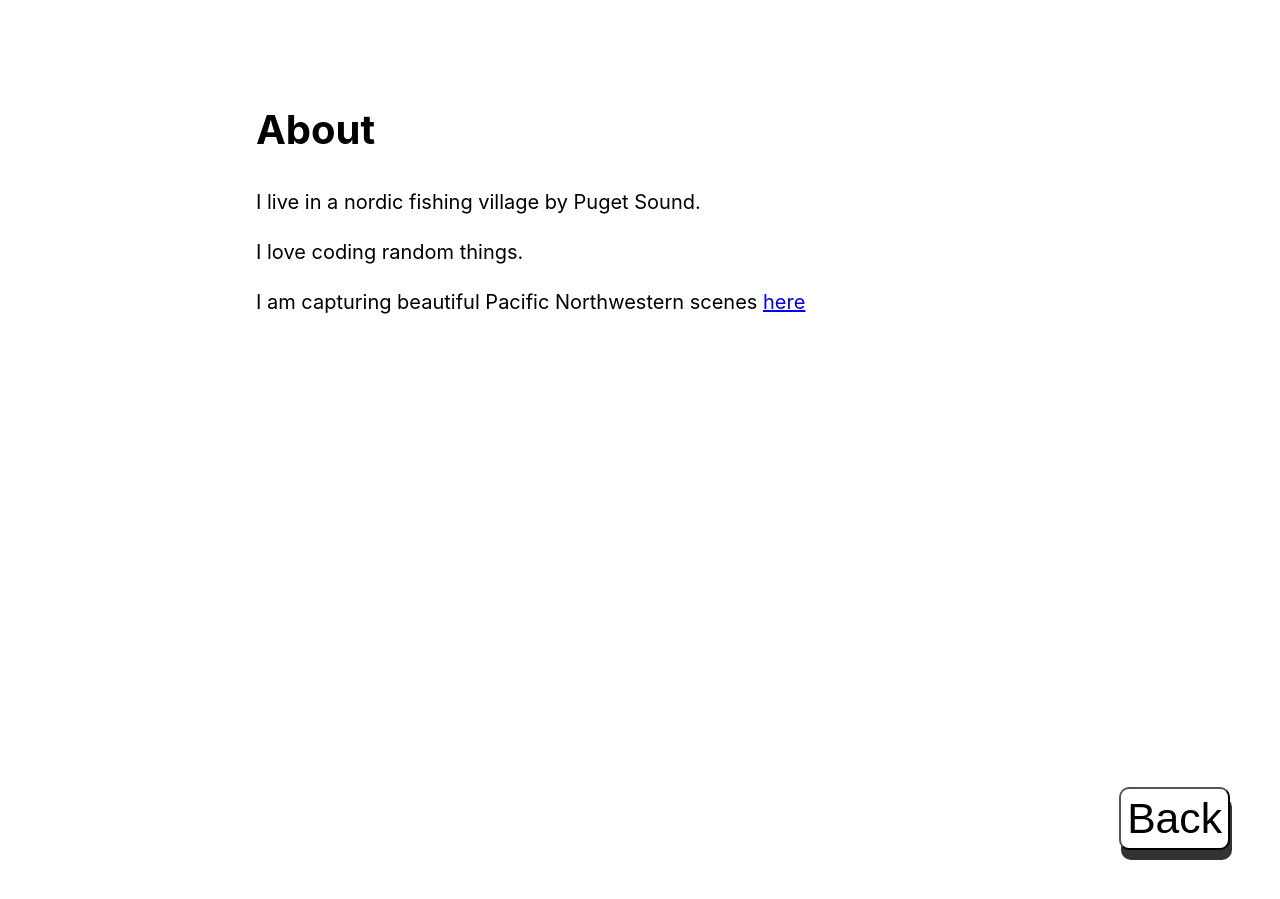
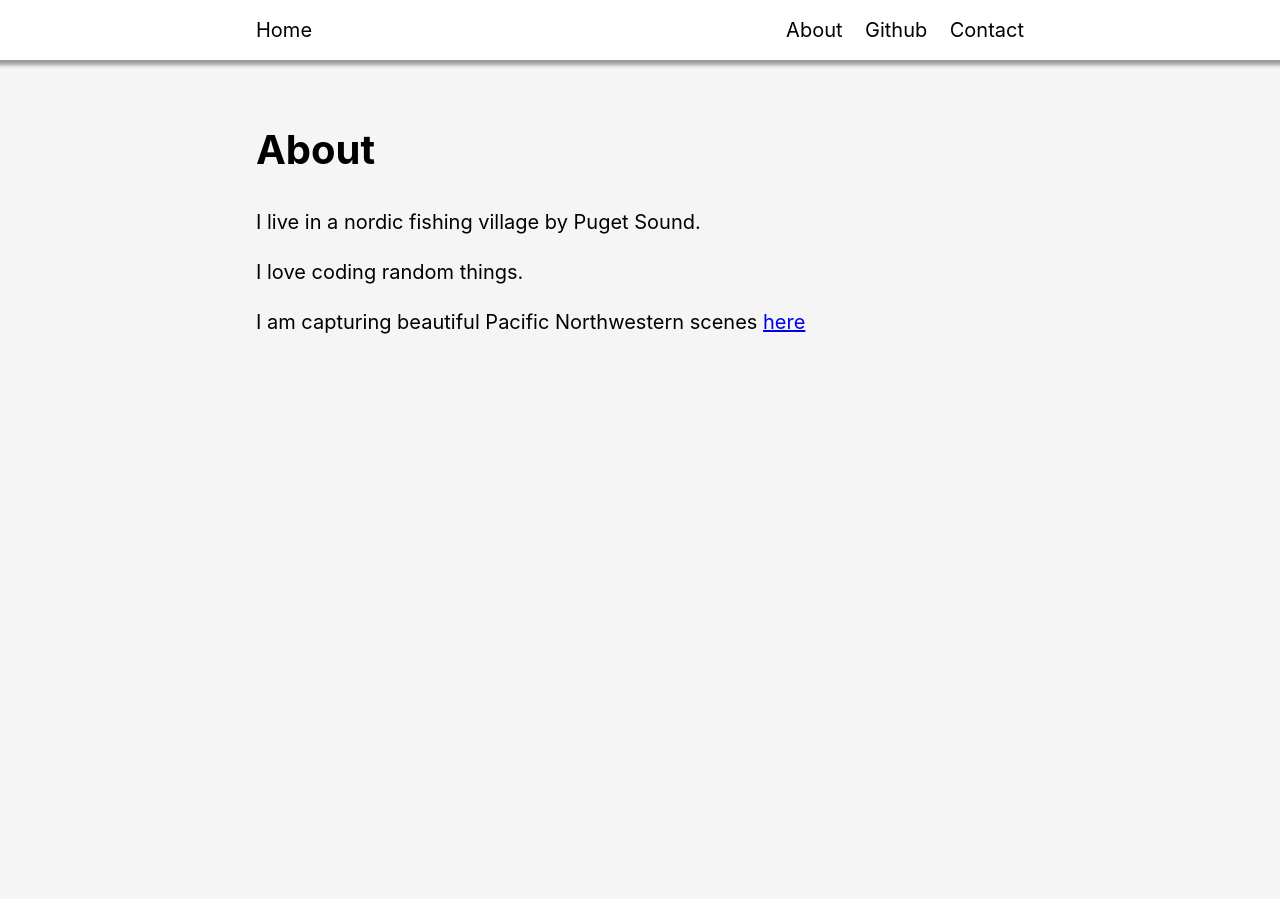
Before and after one commit to ydzhou/ydzhou.github.io, a Jekyll site: the page built from about.md, in a window 1280 px wide. Built offline with Jekyll 4.4.1, drawn with Linux system fonts in a browser that asks for light colours.

Commit message:
restyling

```diff
--- a/_includes/header.html
+++ b/_includes/header.html
@@ -1,22 +1,10 @@
-<div id="nav">
-    <div id="search">
-        <input type="text" id="search-input" placeholder="search the posts">
+<div id="nav-section">
+    <div id="nav">
+        <a href="/" class="link">Home</a> &nbsp;&nbsp;
+        <div class="navbar">
+            <a href="/about.html" class="link">About</a> &nbsp;&nbsp;
+            <a href="https://github.com/ydzhou" class="link">Github</a> &nbsp;&nbsp;
+            <a href="mailto:{{ site.email }}" class="link">Contact</a>
+        </div>
     </div>
-    <div class="navbar">
-        Y. Zhou&nbsp;&nbsp;&nbsp;
-        <a href="/about.html" class="link">About</a> &nbsp;&nbsp;
-        <a href="mailto:{{ site.email }}" class="link">Contact</a>
-    </div>
-    <div id="search-results"></div>
 </div>
-
-<script src="{{ site.baseurl }}/assets/simple-jekyll-search.min.js" type="text/javascript"></script>
-
-<script>
-    SimpleJekyllSearch({
-    searchInput: document.getElementById('search-input'),
-    resultsContainer: document.getElementById('search-results'),
-    searchResultTemplate: '<div style="text-align: left !important;"><a href="{url}"><h3 style="text-align:left !important;">{title}</h3></a></div>',
-    json: '{{ site.baseurl }}/search.json'
-    });
-</script>
--- a/_layouts/post.html
+++ /dev/null
@@ -1,32 +0,0 @@
----
----
-<!doctype html>
-<html>
-  <head>
-    <meta charset="utf-8">
-    <title>{{ page.title }}</title>
-    <link rel="stylesheet" href="/assets/style.css">
-    <!-- Global site tag (gtag.js) - Google Analytics -->
-    <script async src="https://www.googletagmanager.com/gtag/js?id=G-NGR0WHS7KP"></script>
-    <script>
-      window.dataLayer = window.dataLayer || [];
-      function gtag(){dataLayer.push(arguments);}
-      gtag('js', new Date());
-
-      gtag('config', 'G-NGR0WHS7KP');
-    </script>
-  </head>
-  <body>
-    <div class="body-section">
-      <div class="content">
-        <h1>{{ page.title }}</h1>
-        {% if page.creator %} <p>{{ page.creator }}</p> {% endif %}
-        {% if page.date %} <p>{{ page.date | date: "%-d %B %Y"}}</p> {% endif %}
-        {{ content }}
-      </div>
-    </div>
-    <button type="button" id="back-button">
-        <a href="/" class="link">Back</a>
-    </button>
-  </body>
-</html>
--- a/_posts/2020-11-28-setup-debian.markdown
+++ b/_posts/2020-11-28-setup-debian.markdown
@@ -1,5 +1,5 @@
 ---
-layout: post
+layout: default
 title: A Guide to Install Debian 10 for My Gaming Machine
 ---
 
--- a/assets/style.css
+++ b/assets/style.css
@@ -1,5 +1,5 @@
 .body-section {
-    margin-top: 60px;
+    margin-top: 120px;
     margin-bottom: 100px;
     padding-left: 20%;
     width: 60%;
@@ -15,44 +15,22 @@
 }
 
 #nav {
-    background-color: white;
     margin-left: 20%;
     width: 60%;
-    padding-top: 5px;
-    padding-bottom: 5px;
 }
 
-#search {
-    float: right;
+#nav-section {
+    position: fixed;
+    top: 0;
+    width: 100%;
+    background-color: white;
+    padding-top: 15px;
+    padding-bottom: 15px;
+    box-shadow: 1px 1px 4px 4px #999;
 }
 
-#search-input {
-    border-radius: 5px;
-    border-style: hidden;
-    font-size: 16pt;
-}
-
-#search-results {
-    margin-left: 30px;
-}
-
-#back-button {
-    border-radius: 10px;
-    position: fixed;
-    bottom: 50px;
-    right: 50px;
-    font-size: 32pt;
-    box-shadow: 2px 10px #333;
-    background: white;
-    outline: 0;
-    padding-top: 5px;
-    padding-bottom: 5px;
-}
-
-#back-button:hover{
-    box-shadow: 0px 0px 0px 0px #333;
-    right: 48px;
-    bottom: 40px;
+.navbar {
+    float: right;
 }
 
 .link {
@@ -65,9 +43,13 @@
     outline: 0;
 }
 
+.post-listing h2 {
+    font-weight: normal;
+}
+
 .post-listing .link:hover,
-.navbar .link:hover {
-    background-color: gray;
+.link:hover {
+    color: gray;
 }
 
 body {
@@ -75,6 +57,7 @@ body {
     font-size: 15pt;
     line-height: 1.5;
     margin: 0;
+    background-color: #f5f5f5;
 }
 
 h1, h2, h3, h4 {
@@ -88,31 +71,3 @@ img {
     max-width: 600px;
     min-width: 300px;
 }
-
-@media only screen
-    and (max-device-width: 600px)
-    and (-webkit-min-device-pixel-ratio: 3),
-    (max-width: 600px) {
-
-    body {
-        font-size: 24pt;
-    }
-
-    .body-section {
-        margin-top: 60px;
-        margin-bottom: 100px;
-        padding-left: 5%;
-        width: 90%;
-    }
-
-    #search-input {
-        display: none;
-    }
-
-    #nav {
-        background-color: white;
-        margin-left: 5%;
-        width: 90%;
-    }
-
-}
```
Also changed, not shown: _posts/2015-02-23-flatdom.md (+1 -1 lines), _posts/2021-01-07-s-text-editor.md (+1 -1 lines), about.md (+1 -1 lines), search.json (deleted, +0 -13 lines), assets/simple-jekyll-search.min.js (deleted).
